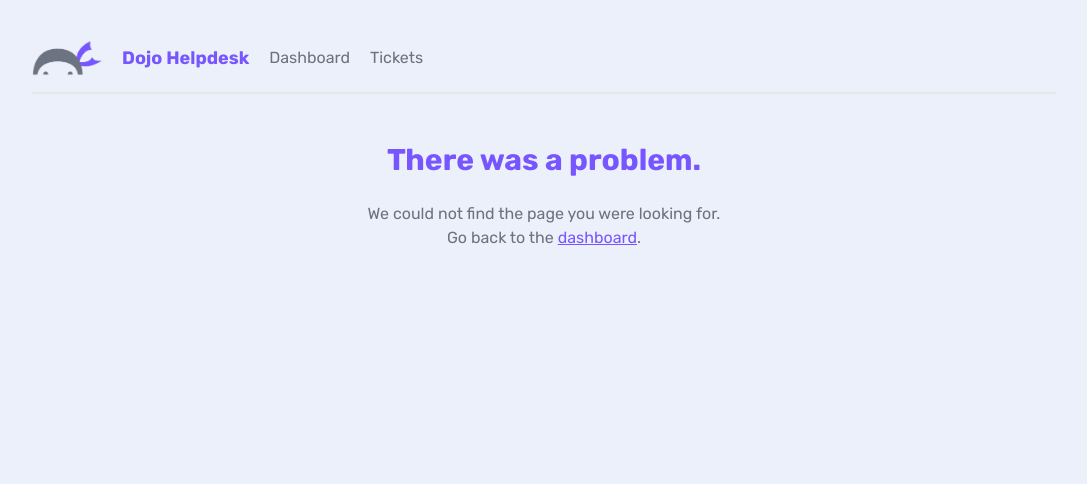
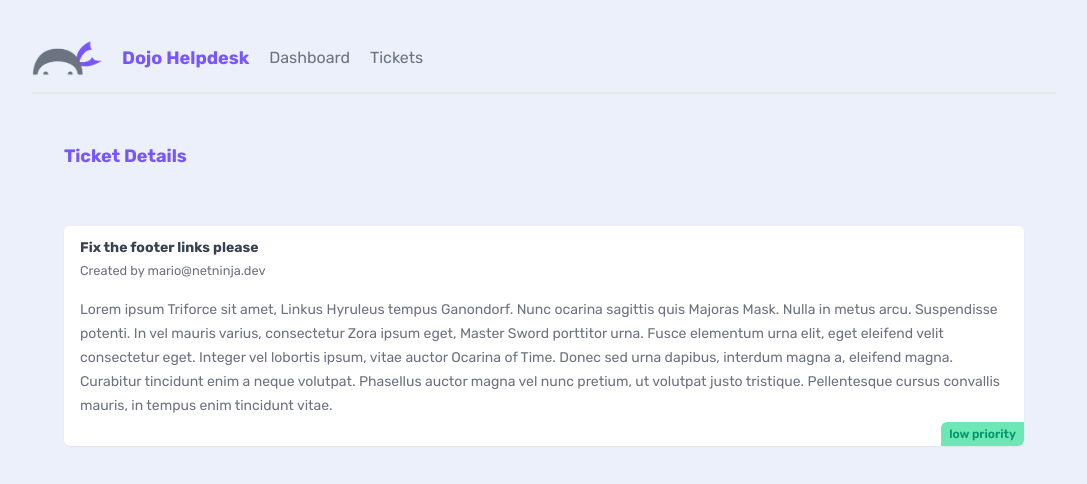
Before and after one commit to beblicarl/nextjs-dashboard, a Next.js app: page /tickets/1 in a window 1280 px wide. Before the commit this address had no page. Shown: the top 484 px of the page, without its empty margins (96-1183 px from the left). Built offline with nearby package versions, Linux system fonts and the light colour scheme; data requests are answered from the project's data file.

Commit message:
page file

```diff
--- /dev/null
+++ b/app/tickets/[id]/page.jsx
@@ -0,0 +1,48 @@
+import { notFound } from "next/navigation";
+
+export const dynamicParams = true; // default val = true
+
+export async function generateStaticParams() {
+  const res = await fetch("http://localhost:4000/tickets");
+
+  const tickets = await res.json();
+
+  return tickets.map((ticket) => ({
+    id: ticket.id,
+  }));
+}
+
+async function getTicket(id) {
+  const res = await fetch(`http://localhost:4000/tickets/${id}`, {
+    next: {
+      revalidate: 60,
+    },
+  });
+
+  if (!res.ok) {
+    notFound();
+  }
+
+  return res.json();
+}
+
+export default async function TicketDetails({ params }) {
+  // const id = params.id
+  const ticket = await getTicket(params.id);
+
+  return (
+    <main>
+      <nav>
+        <h2>Ticket Details</h2>
+      </nav>
+      <div className="card">
+        <h3>{ticket.title}</h3>
+        <small>Created by {ticket.user_email}</small>
+        <p>{ticket.body}</p>
+        <div className={`pill ${ticket.priority}`}>
+          {ticket.priority} priority
+        </div>
+      </div>
+    </main>
+  );
+}
```
